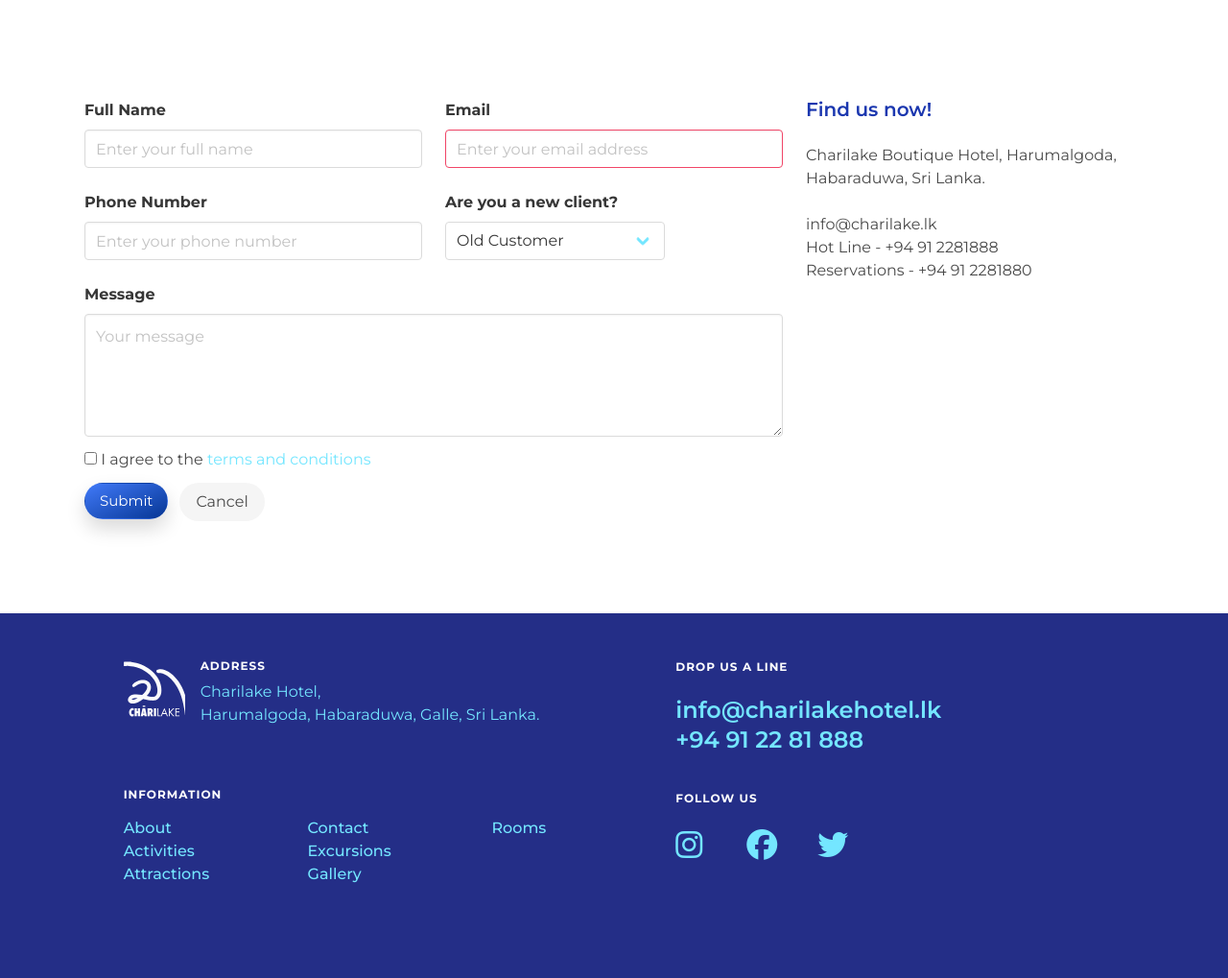
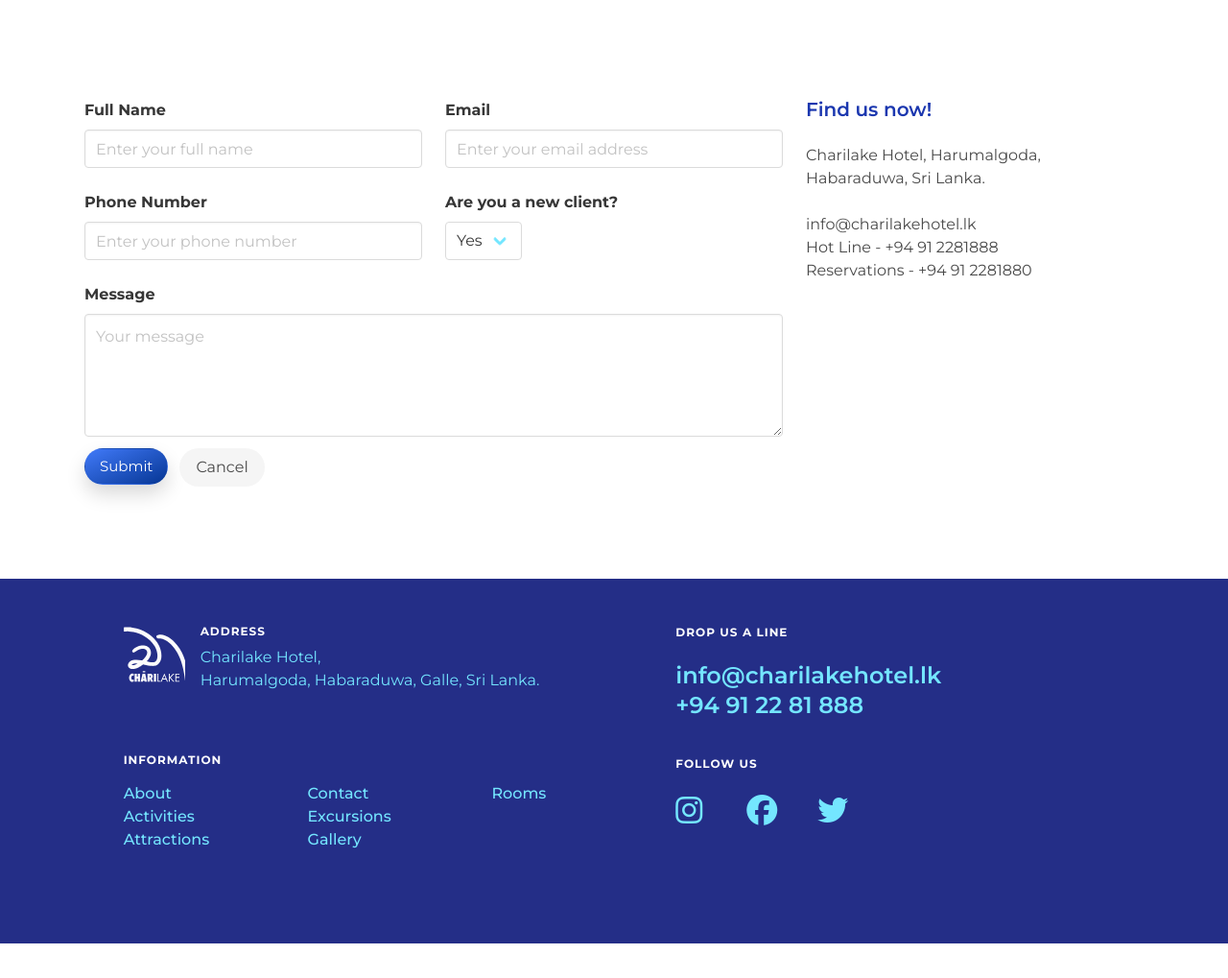
Before and after one commit to Iconicto/chari-lake, a Django app: page /contact in a window 1280 px wide. Shown: the part 598-1617 px from the top of the page at 96% size. After the commit the page ends 1581 px from the top, so only its background shows below. Run offline with Django 3.2, Linux system fonts and the light colour scheme; some libraries are stand-ins or nearby versions.

Commit message:
updated the contact page

```diff
--- a/frontend/views.py
+++ b/frontend/views.py
@@ -1,5 +1,8 @@
+import requests
 from django.shortcuts import render
 import os
+
+from frontend.helpers import create_email
 
 
 def home(request):
@@ -19,7 +22,27 @@
 
 
 def contact_us(request):
-    return render(request, "frontend/contact-us.html")
+    if request.method == 'POST':
+        try:
+            resp = requests.post(
+                "https://api.mailgun.net/v3/iconicto.com/messages",
+                auth=("api", os.getenv("MAILGUN_API_KEY")),
+                data={"from": "Iconicto Postmaster <postman@iconicto.com>",
+                      "to": "info@charilakehotel.lk",
+                      "subject": "New client inquiry via charilakehotel.lk",
+                      "text": create_email(request.POST)
+                      })
+            if resp.status_code == 200:
+                return render(request, "frontend/contact-us.html",
+                              context={"messages": [{"level": "is-success", "content": "Your inquiry was routed to management, We will reach back to you as soon as possible"}]})
+            else:
+                print(resp.text)
+                raise Exception(resp.text)
+        except:
+            return render(request, "frontend/contact-us.html",
+                          context={"messages": [{"level": "is-danger", "content": "Something went wrong, Try resubmitting or send a direct email to info@charilakehotel.lk"}]})
+    else:
+        return render(request, "frontend/contact-us.html")
 
 
 def excursions(request):
--- a/requirements.txt
+++ b/requirements.txt
@@ -6,3 +6,4 @@
 psycopg2==2.8.6
 gunicorn==20.0.4
 boto3==1.15.11
+requests==2.24.0
--- a/templates/frontend/contact-us.html
+++ b/templates/frontend/contact-us.html
@@ -4,7 +4,14 @@
 
 {% block title %}Contact Us | {% endblock %}
 {% block content %}
+
     <section class="section nav-margin">
+        {% for message in messages %}
+            <div class="notification {{ message.level }} is-light">
+            {{ message.content }}
+        {% endfor %}
+        </div>
+
         <iframe
                 src="https://www.google.com/maps/embed?pb=!1m14!1m8!1m3!1d15871.457717414174!2d80.3162746!3d6.0133456!3m2!1i1024!2i768!4f13.1!3m3!1m2!1s0x0%3A0x77bb5e9cdd810968!2sChari%20Lake%20Resort!5e0!3m2!1sen!2slk!4v1601703249386!5m2!1sen!2slk"
                 width="100%"
@@ -20,16 +27,14 @@
     <section class="section">
         <div class="columns">
             <div class="column is-8">
+                <form method="POST">
+                    {% csrf_token %}
                     <div class="columns">
                         <div class="column">
                             <div class="field">
                                 <label class="label">Full Name</label>
                                 <div class="control">
-                  <input
-                    class="input"
-                    type="text"
-                    placeholder="Enter your full name"
-                  />
+                                    <input name="full_name" class="input" type="text" placeholder="Enter your full name" required />
                                 </div>
                             </div>
                         </div>
@@ -37,11 +42,7 @@
                             <div class="field">
                                 <label class="label">Email</label>
                                 <div class="control">
-                  <input
-                    class="input is-danger"
-                    type="email"
-                    placeholder="Enter your email address"
-                  />
+                                    <input name="email" class="input" type="email" placeholder="Enter your email address" required />
                                 </div>
                             </div>
                         </div>
@@ -52,11 +53,7 @@
                             <div class="field">
                                 <label class="label">Phone Number</label>
                                 <div class="control">
-                  <input
-                    class="input"
-                    type="text"
-                    placeholder="Enter your phone number"
-                  />
+                                    <input name="phone_number" class="input" type="text" placeholder="Enter your phone number" required />
                                 </div>
                             </div>
                         </div>
@@ -65,9 +62,9 @@
                                 <label class="label">Are you a new client?</label>
                                 <div class="control">
                                     <div class="select">
-                    <select>
-                      <option>Old Customer</option>
-                      <option>Emergency Customer</option>
+                                        <select required name="client_type">
+                                            <option value="new customer">Yes</option>
+                                            <option value="old customer">No</option>
                                         </select>
                                     </div>
                                 </div>
@@ -78,37 +75,28 @@
                     <div class="field">
                         <label class="label">Message</label>
                         <div class="control">
-              <textarea class="textarea" placeholder="Your message"></textarea>
-            </div>
-          </div>
-
-          <div class="field">
-            <div class="control">
-              <label class="checkbox">
-                <input type="checkbox" />
-                I agree to the
-                <a href="#" class="is-primary">terms and conditions</a>
-              </label>
+                            <textarea name="message" class="textarea" placeholder="Your message" required></textarea>
                         </div>
                     </div>
 
                     <div class="field is-grouped">
                         <div class="control">
-              <button class="button is-primary">Submit</button>
+                            <button class="button is-primary" type="submit">Submit</button>
                         </div>
                         <div class="control">
-              <button class="button is-light" style="border-radius: 24px;">
+                            <button class="button is-light" style="border-radius: 24px;" type="reset">
                                 Cancel
                             </button>
                         </div>
                     </div>
+                </form>
             </div>
             <div class="column is-4">
                 <h1 class="title is-5 is-size-6-mobile">Find us now!</h1>
                 <p>
-            Charilake Boutique Hotel, Harumalgoda, Habaraduwa, Sri Lanka.<br /><br />
-            info@charilake.lk<br />
-            Hot Line - +94 91 2281888<br />
+                    Charilake Hotel, Harumalgoda, Habaraduwa, Sri Lanka.<br/><br/>
+                    info@charilakehotel.lk<br/>
+                    Hot Line - +94 91 2281888<br/>
                     Reservations - +94 91 2281880
                 </p>
             </div>
```
Also changed, not shown: frontend/helpers.py (added, +19 -0 lines). Lines whose indentation alone changed are shown as unchanged.
